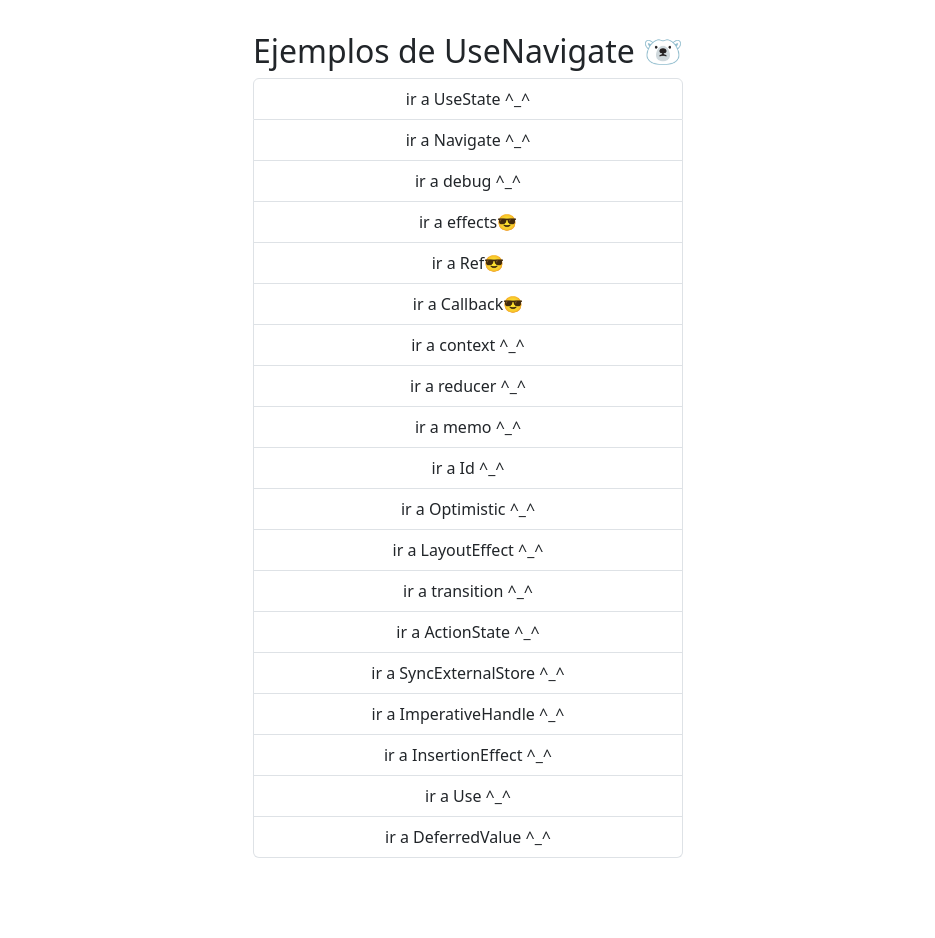
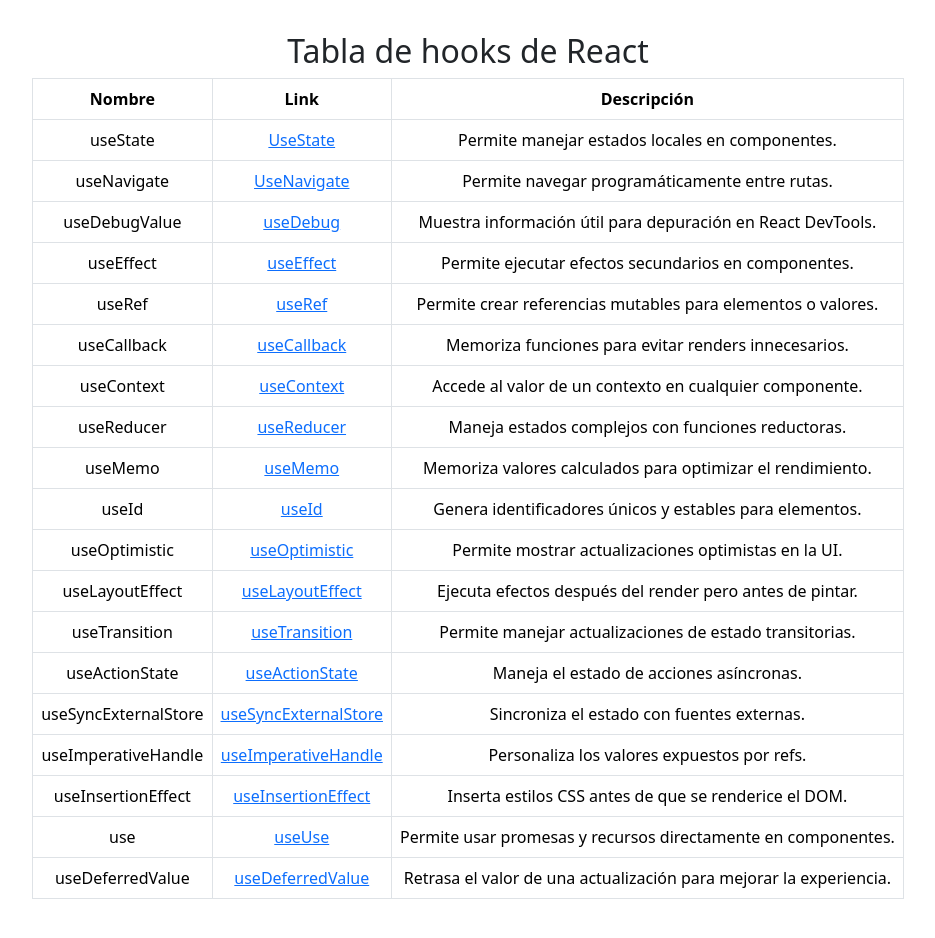
Before and after one commit to elizabethrigos/Hooks_React, a React (Vite) app: page / in a window 1280 px wide. Shown: the top 938 px of the page, without its empty margins (172-1107 px from the left). Before the commit the page ends 890 px from the top, so only its background shows below. Built offline with nearby package versions, Linux system fonts and the light colour scheme.

Commit message:
Creación de la tabla principal

```diff
--- a/src/playground/HomeHook.jsx
+++ b/src/playground/HomeHook.jsx
@@ -2,32 +2,114 @@
 
 function HomeHook() {
   return (
-    <div className="container justify-content-center text-center align-content-center">
-      <div className="text-center">
-        <h2>Ejemplos de UseNavigate 🐻‍❄️</h2>
-      </div>
-      <div className="list-group">
-        <a href="UseState" className="list-group-item">ir a UseState ^_^</a>
-        <a href="UseNavigate" className="list-group-item">ir a Navigate ^_^</a>
-        <a href="useDebug" className="list-group-item">ir a debug ^_^</a>
-        <a href="useEffect" className="list-group-item">ir a effects😎</a>
-        <a href="useRef" className="list-group-item">ir a Ref😎</a>
-        <a href="useCallback" className="list-group-item">ir a Callback😎</a>
-        <a href="useContext" className="list-group-item">ir a context ^_^</a>
-        <a href="useReducer" className="list-group-item">ir a reducer ^_^</a>
-        <a href="useMemo" className="list-group-item">ir a memo ^_^</a>
-        <a href="useId" className="list-group-item">ir a Id ^_^</a>
-        <a href="useOptimistic" className="list-group-item">ir a Optimistic ^_^</a>
-        <a href="useLayoutEffect" className="list-group-item">ir a LayoutEffect ^_^</a>
-        <a href="useTransition" className="list-group-item">ir a transition ^_^</a>
-        <a href="useActionState" className="list-group-item">ir a ActionState ^_^</a>
-        <a href="useSyncExternalStore" className="list-group-item">ir a SyncExternalStore ^_^</a>
-        <a href="useImperativeHandle" className="list-group-item">ir a ImperativeHandle ^_^</a>
-        <a href="useInsertionEffect" className="list-group-item">ir a InsertionEffect ^_^</a>
-        <a href="useUse" className="list-group-item">ir a Use ^_^</a>
-        <a href="useDeferredValue" className="list-group-item">ir a DeferredValue ^_^</a>
-
-      </div>
+    <div className="container text-center">
+      <h2>Tabla de hooks de React</h2>
+      <table className="table table-bordered">
+        <thead>
+          <tr>
+            <th>Nombre</th>
+            <th>Link</th>
+            <th>Descripción</th>
+          </tr>
+        </thead>
+        <tbody>
+          <tr>
+            <td>useState</td>
+            <td><a href="UseState">UseState</a></td>
+            <td>Permite manejar estados locales en componentes.</td>
+          </tr>
+          <tr>
+            <td>useNavigate</td>
+            <td><a href="UseNavigate">UseNavigate</a></td>
+            <td>Permite navegar programáticamente entre rutas.</td>
+          </tr>
+          <tr>
+            <td>useDebugValue</td>
+            <td><a href="useDebug">useDebug</a></td>
+            <td>Muestra información útil para depuración en React DevTools.</td>
+          </tr>
+          <tr>
+            <td>useEffect</td>
+            <td><a href="useEffect">useEffect</a></td>
+            <td>Permite ejecutar efectos secundarios en componentes.</td>
+          </tr>
+          <tr>
+            <td>useRef</td>
+            <td><a href="useRef">useRef</a></td>
+            <td>Permite crear referencias mutables para elementos o valores.</td>
+          </tr>
+          <tr>
+            <td>useCallback</td>
+            <td><a href="useCallback">useCallback</a></td>
+            <td>Memoriza funciones para evitar renders innecesarios.</td>
+          </tr>
+          <tr>
+            <td>useContext</td>
+            <td><a href="useContext">useContext</a></td>
+            <td>Accede al valor de un contexto en cualquier componente.</td>
+          </tr>
+          <tr>
+            <td>useReducer</td>
+            <td><a href="useReducer">useReducer</a></td>
+            <td>Maneja estados complejos con funciones reductoras.</td>
+          </tr>
+          <tr>
+            <td>useMemo</td>
+            <td><a href="useMemo">useMemo</a></td>
+            <td>Memoriza valores calculados para optimizar el rendimiento.</td>
+          </tr>
+          <tr>
+            <td>useId</td>
+            <td><a href="useId">useId</a></td>
+            <td>Genera identificadores únicos y estables para elementos.</td>
+          </tr>
+          <tr>
+            <td>useOptimistic</td>
+            <td><a href="useOptimistic">useOptimistic</a></td>
+            <td>Permite mostrar actualizaciones optimistas en la UI.</td>
+          </tr>
+          <tr>
+            <td>useLayoutEffect</td>
+            <td><a href="useLayoutEffect">useLayoutEffect</a></td>
+            <td>Ejecuta efectos después del render pero antes de pintar.</td>
+          </tr>
+          <tr>
+            <td>useTransition</td>
+            <td><a href="useTransition">useTransition</a></td>
+            <td>Permite manejar actualizaciones de estado transitorias.</td>
+          </tr>
+          <tr>
+            <td>useActionState</td>
+            <td><a href="useActionState">useActionState</a></td>
+            <td>Maneja el estado de acciones asíncronas.</td>
+          </tr>
+          <tr>
+            <td>useSyncExternalStore</td>
+            <td><a href="useSyncExternalStore">useSyncExternalStore</a></td>
+            <td>Sincroniza el estado con fuentes externas.</td>
+          </tr>
+          <tr>
+            <td>useImperativeHandle</td>
+            <td><a href="useImperativeHandle">useImperativeHandle</a></td>
+            <td>Personaliza los valores expuestos por refs.</td>
+          </tr>
+          <tr>
+            <td>useInsertionEffect</td>
+            <td><a href="useInsertionEffect">useInsertionEffect</a></td>
+            <td>Inserta estilos CSS antes de que se renderice el DOM.</td>
+          </tr>
+          <tr>
+            <td>use</td>
+            <td><a href="useUse">useUse</a></td>
+            <td>Permite usar promesas y recursos directamente en componentes.</td>
+          </tr>
+          <tr>
+            <td>useDeferredValue</td>
+            <td><a href="useDeferredValue">useDeferredValue</a></td>
+            <td>Retrasa el valor de una actualización para mejorar la experiencia.</td>
+          </tr>
+        </tbody>
+      </table>
     </div>
   );
 }
```
